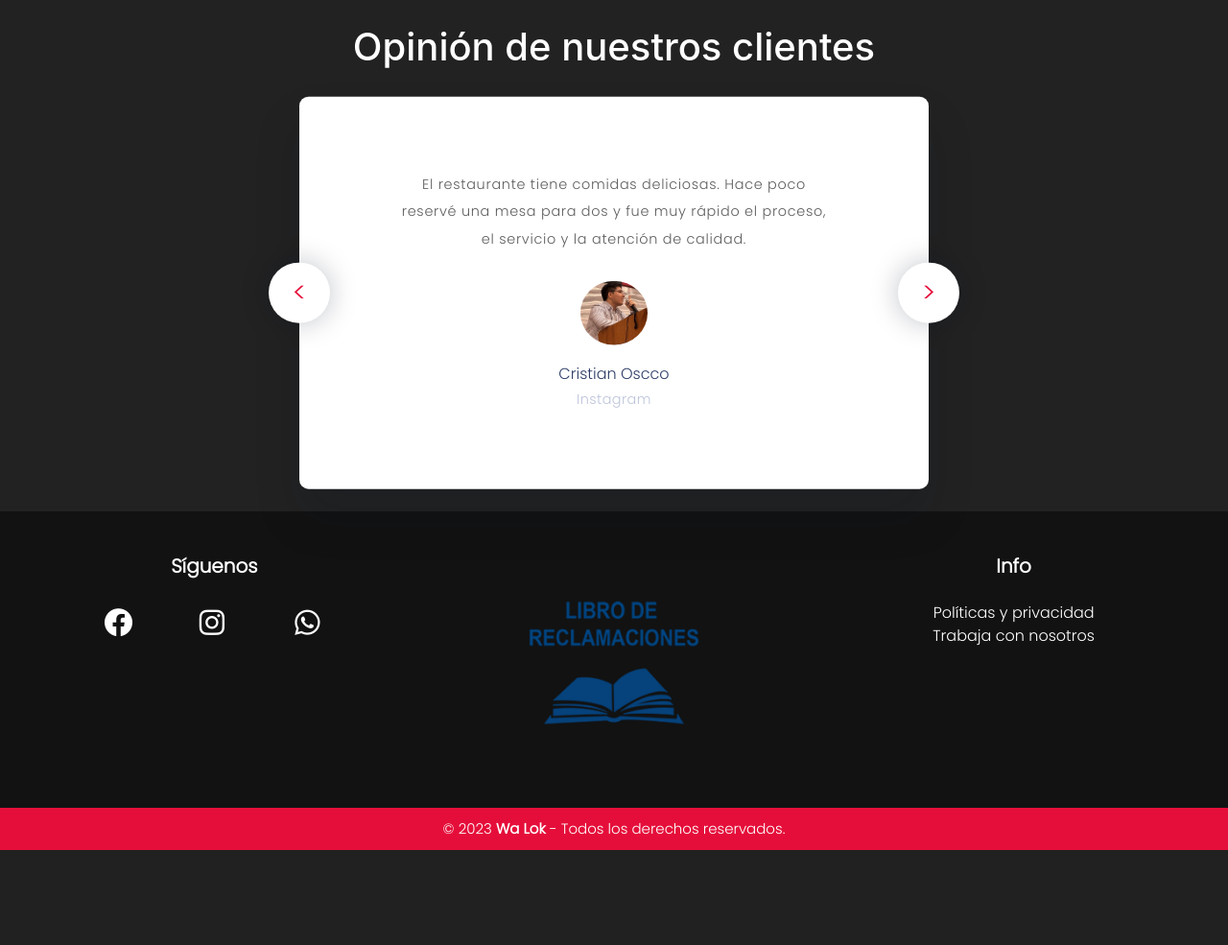
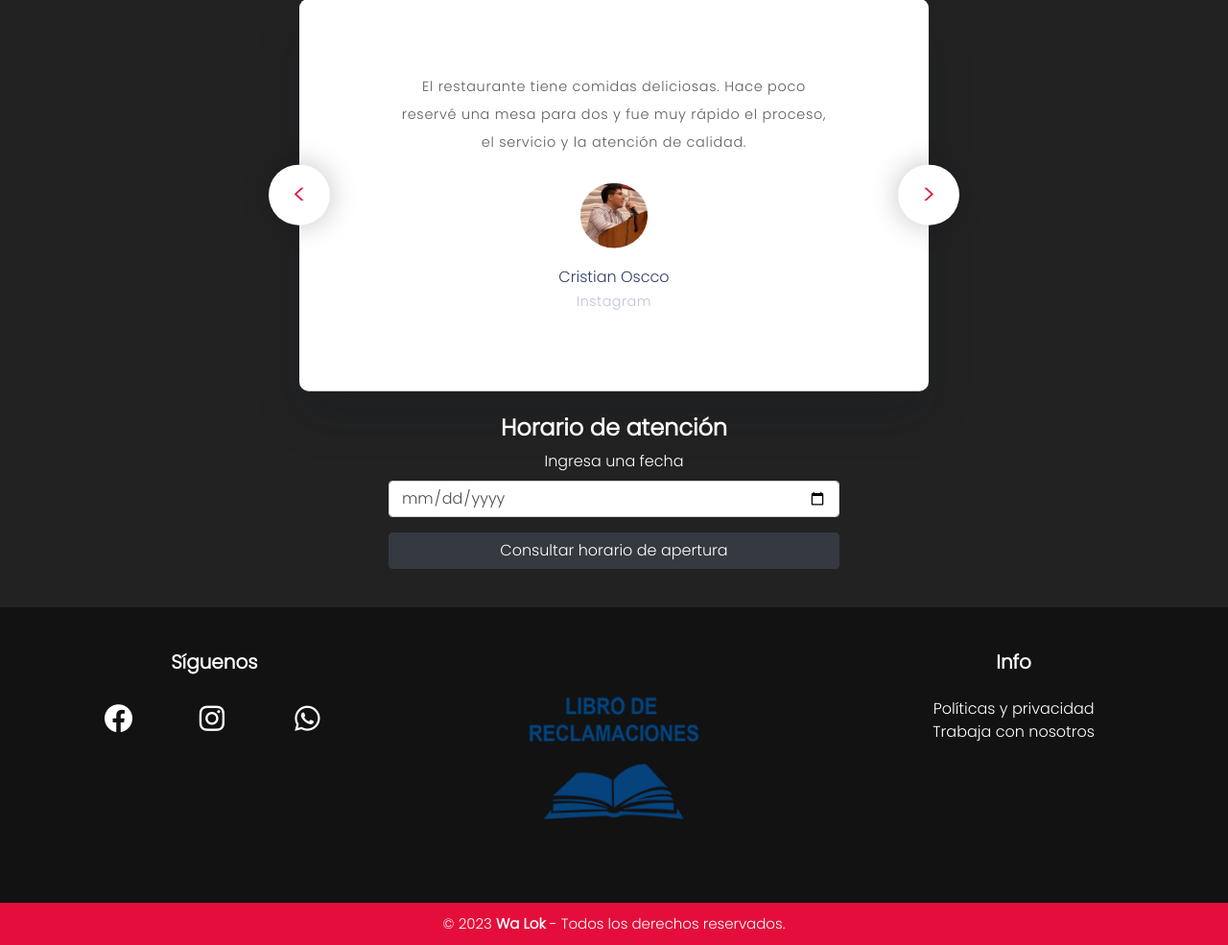
Before and after one commit to Fabris05/Walok, a PHP site: page /contacto.php in a window 1280 px wide. Shown: the part 793-1778 px from the top of the page at 96% size. Before the commit the page ends 1679 px from the top, so only its background shows below. Run offline with PHP 8.4, Linux system fonts and the light colour scheme.

Commit message:
Add files via upload

```diff
--- a/contacto.php
+++ b/contacto.php
@@ -6,7 +6,7 @@
     <link rel="stylesheet" href="https://cdnjs.cloudflare.com/ajax/libs/font-awesome/6.4.2/css/all.min.css" integrity="sha512-z3gLpd7yknf1YoNbCzqRKc4qyor8gaKU1qmn+CShxbuBusANI9QpRohGBreCFkKxLhei6S9CQXFEbbKuqLg0DA==" crossorigin="anonymous" referrerpolicy="no-referrer" />
 </head>
 <body>
-    <br><br>
+    <br>
     <div class="buttons">
         <span class="bt-ba">Sede Barrio Chino</span>
         <span class="bt-mi">Sede Miraflores</span>
@@ -18,7 +18,6 @@
         <div class="contact-in">
             <h1>Visítanos</h1>
             <p><i class="fa-solid fa-location-dot"></i>Jr. Paruro 878, Lima 15001</p>
-            <p><i class="fa-regular fa-clock"></i>Lun. a Sáb. (9:30 AM - 9:15 PM) - Domingos y Feriados (9:30 AM - 8:00 PM)</p>
             <p><i class="fa-regular fa-envelope"></i>correo@walok.com.pe</p>
             <p><i class="fa-solid fa-phone"></i>(01) 6845127</p>
             <p><i class="fa-brands fa-whatsapp"></i>(+51) 988888888 <b>- Sólo para delivery</b></p>
@@ -32,18 +31,92 @@
         <div class="contact-in">
             <h1>Visítanos</h1>
             <p><i class="fa-solid fa-location-dot"></i>Av. Angamos 700, Miraflores 15074</p>
-            <p><i class="fa-regular fa-clock"></i>Lun. a Sáb. (9:30 AM - 9:15 PM) - Domingos y Feriados (9:30 AM - 8:00 PM)</p>
             <p><i class="fa-regular fa-envelope"></i>correo@walok.com.pe</p>
             <p><i class="fa-solid fa-phone"></i>(01) 6845127</p>
             <p><i class="fa-brands fa-whatsapp"></i>(+51) 988888888 <b>- Sólo para delivery</b></p>
         </div>
     </div>
+
     <h2 class="title-clients">Opinión de nuestros clientes</h2>
     <div class="wrapper">
         <div class="testimonial-container" id="testimonial-container"></div>
         <button id="prev">&lt;</button>
         <button id="next">&gt;</button>
       </div><br>
+
+      <div class="row staff">
+            <div class="col" style="max-width: 500px; text-align:center; margin: 0 auto;">
+            <h4 style="color: #fff;"><strong>Horario de atención</strong></h4>
+
+                <div class="signup-form">
+                    <form action="#footer" method="post">
+                        <div class="form-group">
+                            <label style="color: #fff;">Ingresa una fecha</label>
+                            <input type="date" class="form-control" name="date" placeholder="Date" required="required">
+                        </div>
+                        <div class="form-group">
+                            <button type="submit" name="check_schedule" class="btn btn-dark btn-block">Consultar horario de apertura</button>
+                        </div>
+                    </form>
+<?php
+
+if(isset($_POST['check_schedule'])){
+
+require 'includes/dbh.inc.php';
+
+$date= $_POST['date'];
+
+    $sql = "SELECT * FROM schedule WHERE date = '$date'";
+    $result = $conn->query($sql);
+    if ($result->num_rows == 1) {
+        while($row = $result->fetch_assoc()) {
+            echo"
+                <table class='table table-sm table-striped table-dark text-center'>
+                   <thead>
+                    <tr>
+                    <th scope='col'>Fecha</th>
+                    <th scope='col'>Hora de atención</th>
+                    <th scope='col'>Hora de cierre</th>
+                    </tr>
+                   </thead>
+                   <tbody>
+                    <tr>
+                    <th scope='row'><em>". $date . "</em></th>
+                    <td>".$row['open_time']."</td>
+                    <td>".$row['close_time']."</td>
+                    </tr>
+                   </tbody>
+                </table>";
+                }
+            }
+        else{
+         echo"
+                <table class='table table-striped table-dark text-center'>
+                   <thead>
+                    <tr>
+                    <th scope='col'>Fecha</th>
+                    <th scope='col'>Hora de atención</th>
+                    <th scope='col'>Hora de cierre</th>
+                    </tr>
+                   </thead>
+                   <tbody>
+                    <tr>
+                    <th scope='row'><em>". $date . "</em></th>
+                    <td>09:15:00</td>
+                    <td>22:00:00</td>
+                    </tr>
+                   </tbody>
+                </table>";
+            }
+
+   //cerrar conexión
+   mysqli_close($conn);
+}
+?>
+
+                </div><br>
+            </div>
+
     <script src="js/script.js"></script>
     <footer class="footer">
         <div class="g1">
```
